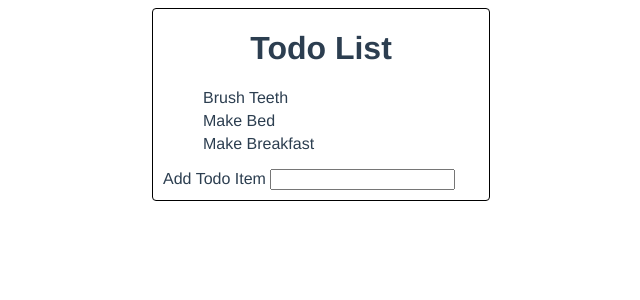
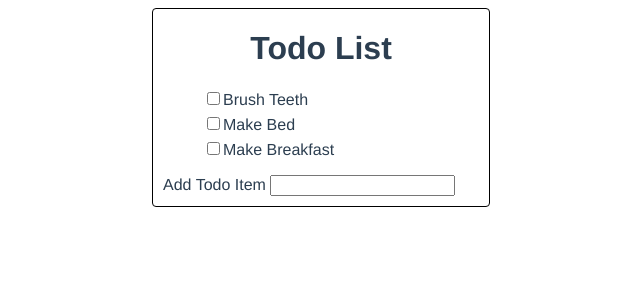
Before and after one commit to abbyjb/vue-todo, a Vue app: page / in a window 1280 px wide. Shown: the top 300 px of the page, without its empty margins (319-959 px from the left). Built offline with nearby package versions, Linux system fonts and the light colour scheme.

Commit message:
Complete a TodoItem
* convert TodoItems to be a checkbox with a label
* strikethrough text when a TodoItem is marked complete

```diff
--- a/src/components/todo/TodoItem.vue
+++ b/src/components/todo/TodoItem.vue
@@ -1,12 +1,38 @@
 <template>
-  <li>{{ description }}</li>
+  <li>
+    <input
+      @change="toggleCheckbox"
+      :checked="checked"
+      type="checkbox"
+      id="checkbox"
+    />
+    <label for="checkbox">
+      {{ description }}
+    </label>
+  </li>
 </template>
+
+<style scoped>
+input[type="checkbox"]:checked ~ label {
+  text-decoration: line-through;
+}
+</style>
 
 <script>
 export default {
   name: "TodoItem",
+  data() {
+    return {
+      checked: false,
+    };
+  },
   props: {
     description: String,
   },
+  methods: {
+    toggleCheckbox(event) {
+      this.checked = event.target.checked;
+    },
+  },
 };
 </script>
```
